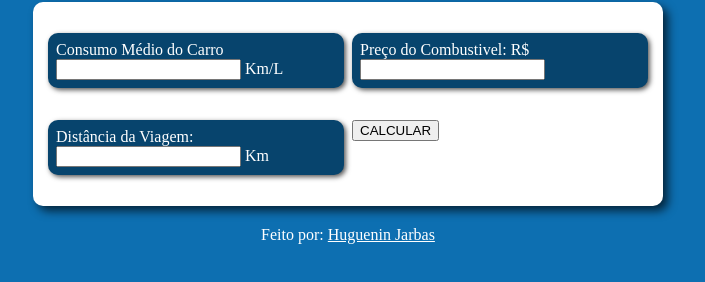
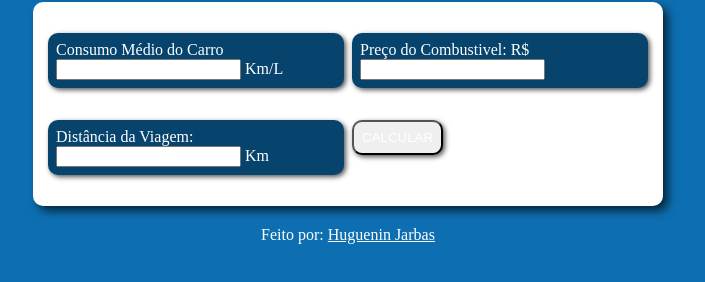
Before and after one commit to Huguenin-Jarbas/Combustivel-calculadora, a plain HTML site: page index.html in a window 1280 px wide. Shown: the part 78-360 px from the top of the page, without its empty margins (292-997 px from the left). Drawn offline with Linux system fonts and the light colour scheme.

Commit message:
Update estilo.css aaa

```diff
--- a/estilo.css
+++ b/estilo.css
@@ -39,6 +39,16 @@ div#Entrada{
 
 }
 
+#Calc{
+    margin: 20px:
+    background-color:  rgb(7, 68, 109);
+    color: white;
+    padding: 8px;
+    border-radius: 10px;
+    box-shadow: 2px 2px 5px rgba(0, 0, 0, 0.671);
+
+}
+
 
 div#res{
     font-weight: bold;
```
